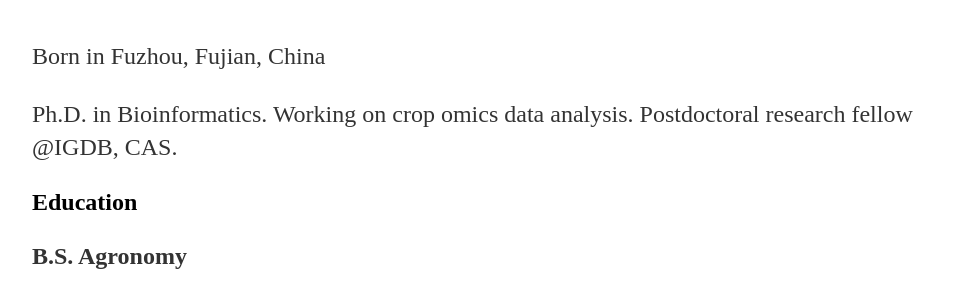
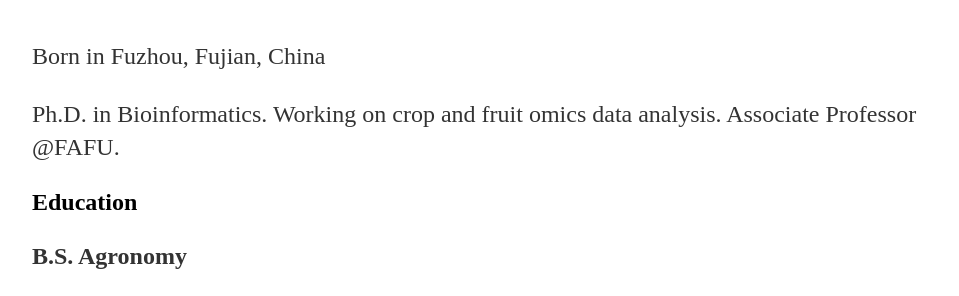
Before and after one commit to zhuochenbioinfo/zhuochenbioinfo.github.io, a Jekyll site: the page built from about/index.html, in a window 1280 px wide. Shown: the part 485-781 px from the top of the page, without its empty margins (160-1119 px from the left). Built offline with Jekyll 4.4.1, drawn with Linux system fonts in a browser that asks for light colours.

Commit message:
Update index.html

```diff
--- a/about/index.html
+++ b/about/index.html
@@ -6,7 +6,7 @@ title: About Zhuo CHEN
 		<div class="about">
 			<h1>About</h1>
 			<p>Born in Fuzhou, Fujian, China</p>
-			<p>Ph.D. in Bioinformatics. Working on crop omics data analysis. Postdoctoral research fellow @IGDB, CAS.</p>
+			<p>Ph.D. in Bioinformatics. Working on crop and fruit omics data analysis. Associate Professor @FAFU.</p>
 			<h2>Education</h2>
 				<p> <strong>B.S. Agronomy</strong>
 				<p> 2009 - 2013 <em>China Agricultural University, Beijing, China</em>
```
